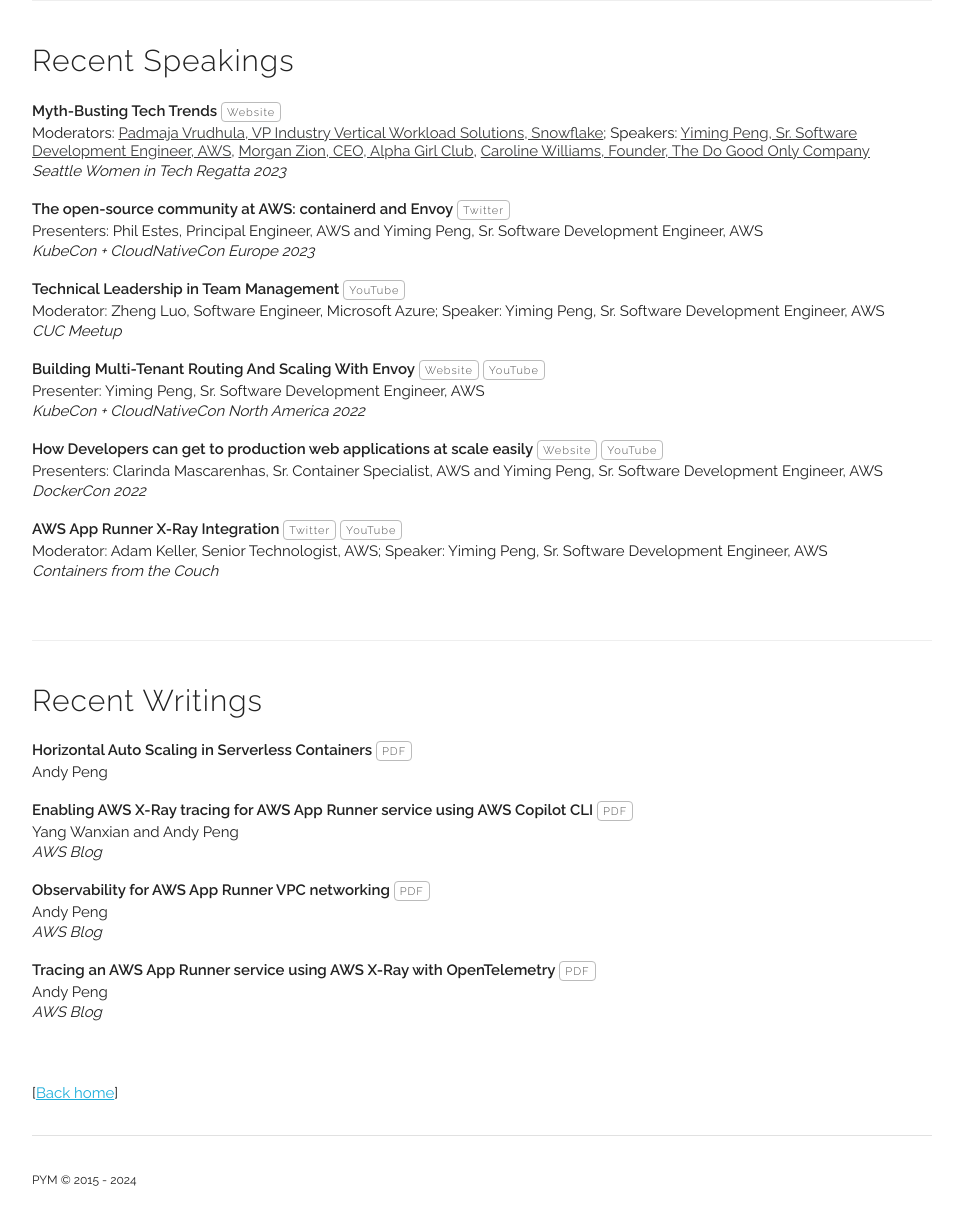
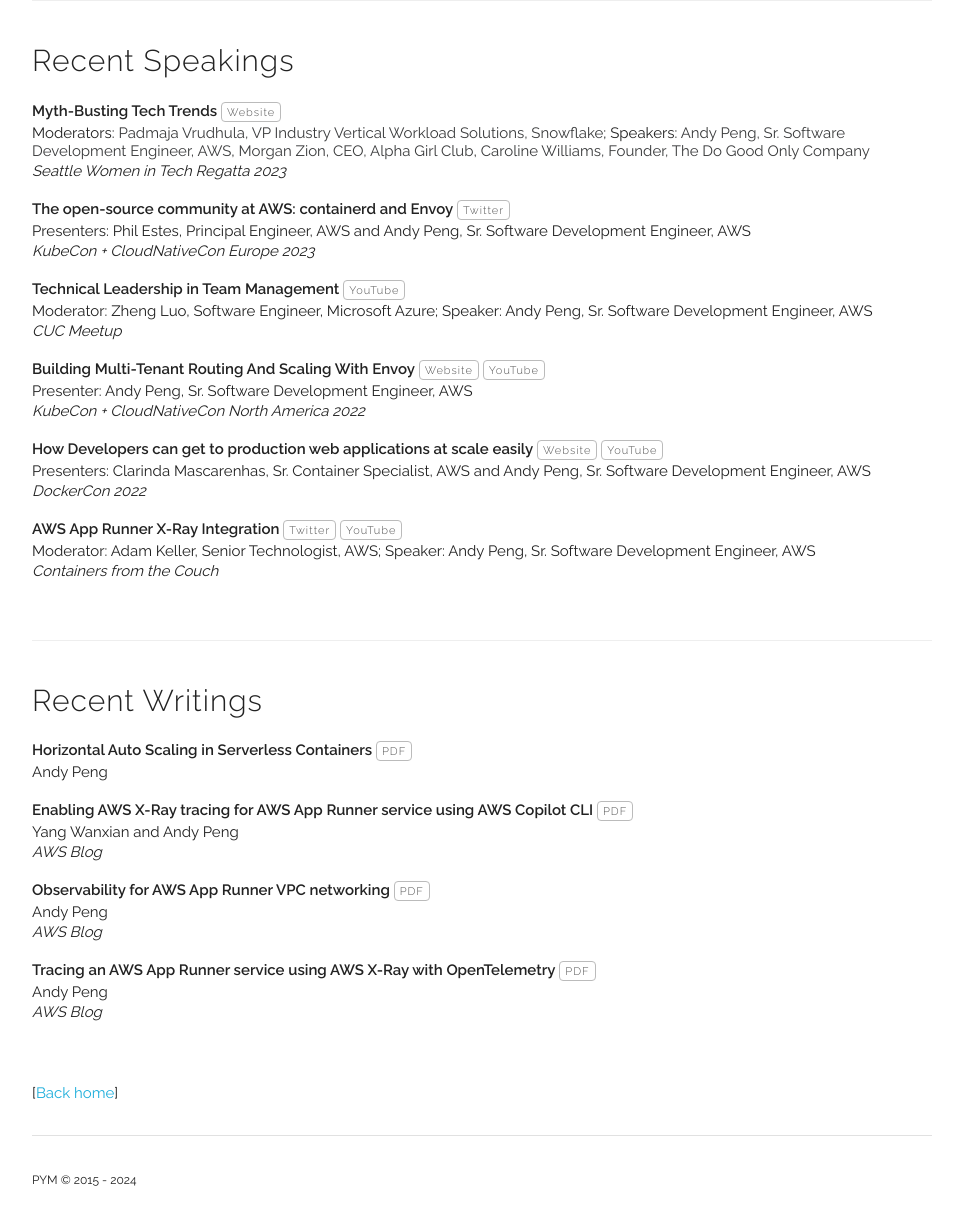
Before and after one commit to gfw001/gfw001.github.io, a Jekyll site: the page publications.html, which Jekyll copies as it is, in a window 1280 px wide. Shown: the whole page, without its empty margins (158-1121 px from the left). Built offline with Jekyll 4.4.1, drawn with Linux system fonts in a browser that asks for light colours.

Commit message:
Update publications.html

```diff
--- a/publications.html
+++ b/publications.html
@@ -9,6 +9,17 @@
   gtag('config', 'G-HTV795ZMCP');
 </script>
 
+<style>
+  a {
+    transition: color 200ms ease;
+    text-decoration: none;
+    color: rgb(0, 116, 219);
+  }
+
+  a:hover {
+    color: rgba(20, 20, 20, 0.6);
+  }
+</style>
 
 <!DOCTYPE html>
 <html lang="en">
@@ -78,7 +89,7 @@
    <p class="title"><b>Myth-Busting Tech Trends</b>
      <a class="button" href="https://www.womenintechregatta.com/" target="_blank">Website</a>
    </p>
-  <p>Moderators: <a href="https://seattleregatta2023.sched.com/moderator/pvrudhula" style="color:#3A3B3C">Padmaja Vrudhula, VP Industry Vertical Workload Solutions, Snowflake</a>; Speakers: <a href="https://seattleregatta2023.sched.com/speaker/yiming_peng.2589xy9k?iframe=no" style="color:#3A3B3C">Yiming Peng, Sr. Software Development Engineer, AWS</a>, <a href="https://seattleregatta2023.sched.com/speaker/morganziondesigns" style="color:#3A3B3C">Morgan Zion, CEO, Alpha Girl Club</a>, <a href="https://seattleregatta2023.sched.com/speaker/caroline542" style="color:#3A3B3C">Caroline Williams, Founder, The Do Good Only Company</a></p>
+  <p>Moderators: <a href="https://seattleregatta2023.sched.com/moderator/pvrudhula" style="color:#3A3B3C">Padmaja Vrudhula, VP Industry Vertical Workload Solutions, Snowflake</a>; Speakers: <a href="https://seattleregatta2023.sched.com/speaker/yiming_peng.2589xy9k?iframe=no" style="color:#3A3B3C">Andy Peng, Sr. Software Development Engineer, AWS</a>, <a href="https://seattleregatta2023.sched.com/speaker/morganziondesigns" style="color:#3A3B3C">Morgan Zion, CEO, Alpha Girl Club</a>, <a href="https://seattleregatta2023.sched.com/speaker/caroline542" style="color:#3A3B3C">Caroline Williams, Founder, The Do Good Only Company</a></p>
   <p><i>Seattle Women in Tech Regatta 2023</i></p>
   <div class="paper-buttons">
 
@@ -89,7 +100,7 @@
    <p class="title"><b>The open-source community at AWS: containerd and Envoy</b>
      <a class="button" href="https://twitter.com/AWSOpen/status/1647989049305575428?s=20" target="_blank">Twitter</a>
    </p>
-  <p>Presenters: Phil Estes, Principal Engineer, AWS and Yiming Peng, Sr. Software Development Engineer, AWS</p>
+  <p>Presenters: Phil Estes, Principal Engineer, AWS and Andy Peng, Sr. Software Development Engineer, AWS</p>
   <p><i>KubeCon + CloudNativeCon Europe 2023</i></p>
   <div class="paper-buttons">
 
@@ -100,7 +111,7 @@
    <p class="title"><b>Technical Leadership in Team Management</b>
      <a class="button" href="https://youtu.be/F24kUu2nFDY" target="_blank">YouTube</a>
    </p>
-  <p>Moderator: Zheng Luo, Software Engineer, Microsoft Azure; Speaker: Yiming Peng, Sr. Software Development Engineer, AWS</p>
+  <p>Moderator: Zheng Luo, Software Engineer, Microsoft Azure; Speaker: Andy Peng, Sr. Software Development Engineer, AWS</p>
   <p><i>CUC Meetup</i></p>
   <div class="paper-buttons">
 
@@ -112,7 +123,7 @@
      <a class="button" href="https://kccncna2022.sched.com/event/182KU/building-multi-tenant-routing-and-scaling-with-envoy-yiming-peng-amazon-web-services-inc?iframe=no" target="_blank">Website</a>
      <a class="button" href="https://www.youtube.com/watch?v=6-akjOASvxc" target="_blank">YouTube</a>
    </p>
-  <p>Presenter: Yiming Peng, Sr. Software Development Engineer, AWS</p>
+  <p>Presenter: Andy Peng, Sr. Software Development Engineer, AWS</p>
   <p><i>KubeCon + CloudNativeCon North America 2022</i></p>
   <div class="paper-buttons">
 
@@ -124,7 +135,7 @@
      <a class="button" href="https://awscontainerdaydocker.splashthat.com/" target="_blank">Website</a>
      <a class="button" href="https://www.youtube.com/watch?v=Iyp9Ugk9oRs" target="_blank">YouTube</a>
    </p>
-  <p>Presenters: Clarinda Mascarenhas, Sr. Container Specialist, AWS and Yiming Peng, Sr. Software Development Engineer, AWS</p>
+  <p>Presenters: Clarinda Mascarenhas, Sr. Container Specialist, AWS and Andy Peng, Sr. Software Development Engineer, AWS</p>
   <p><i>DockerCon 2022</i></p>
   <div class="paper-buttons">
 
@@ -136,7 +147,7 @@
      <a class="button" href="https://twitter.com/realadamjkeller/status/1513965561671151617?s=20" target="_blank">Twitter</a>
      <a class="button" href="https://youtu.be/cVr8N7enCMM" target="_blank">YouTube</a>
    </p>
-  <p>Moderator: Adam Keller, Senior Technologist, AWS; Speaker: Yiming Peng, Sr. Software Development Engineer, AWS</p>
+  <p>Moderator: Adam Keller, Senior Technologist, AWS; Speaker: Andy Peng, Sr. Software Development Engineer, AWS</p>
   <p><i>Containers from the Couch</i></p>
   <div class="paper-buttons">
 
```
